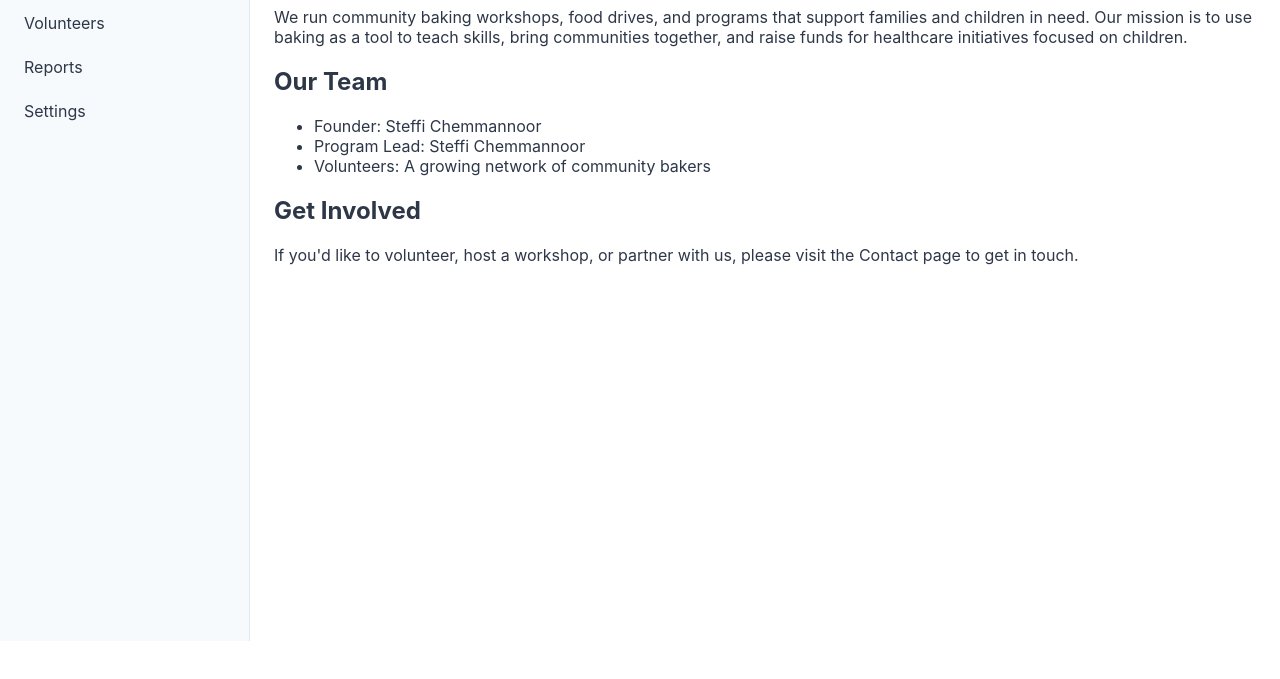
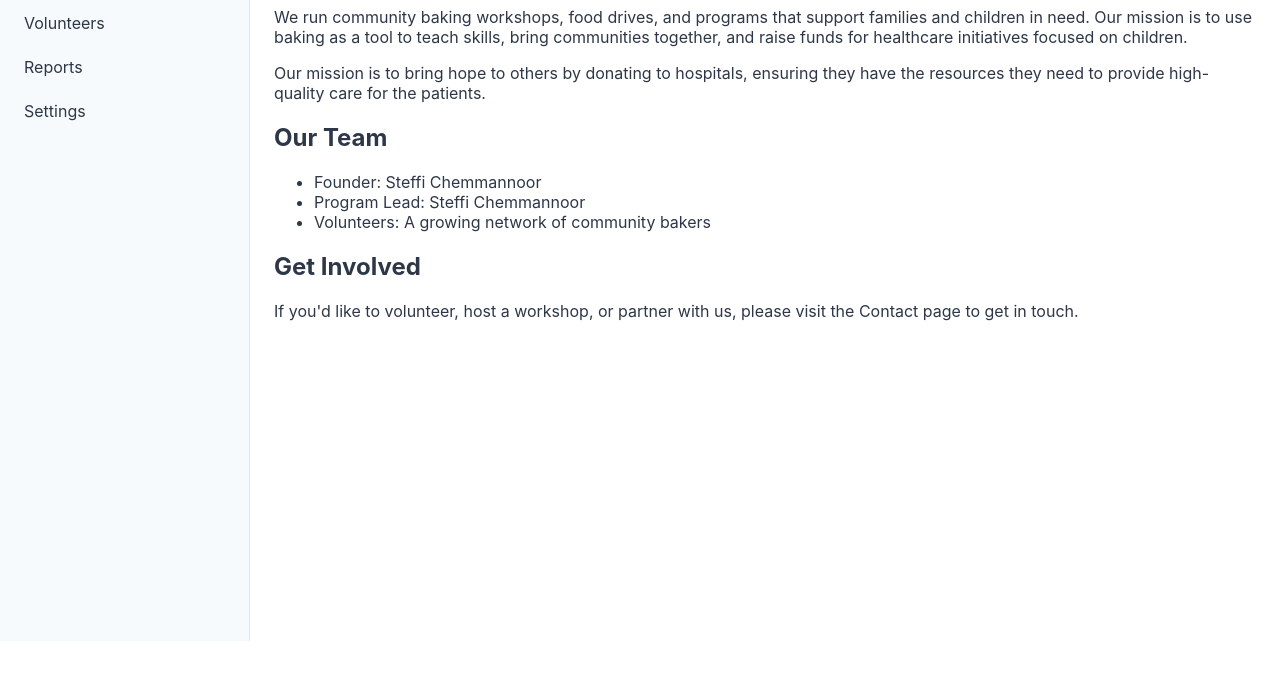
Before and after one commit to steffigeoffrey-maker/charity, a website: page about.html in a window 1280 px wide. Shown: the part 159-838 px from the top of the page. Drawn offline with Linux system fonts and the light colour scheme.

Commit message:
Add mission sentence to About page

```diff
--- a/about.html
+++ b/about.html
@@ -37,6 +37,7 @@
     <main class="content">
       <h1>About Bakes of Hope Foundation</h1>
       <p>We run community baking workshops, food drives, and programs that support families and children in need. Our mission is to use baking as a tool to teach skills, bring communities together, and raise funds for healthcare initiatives focused on children.</p>
+      <p>Our mission is to bring hope to others by donating to hospitals, ensuring they have the resources they need to provide high-quality care for the patients.</p>
 
       <h2 style="margin-top:1.25rem">Our Team</h2>
       <ul>
```
